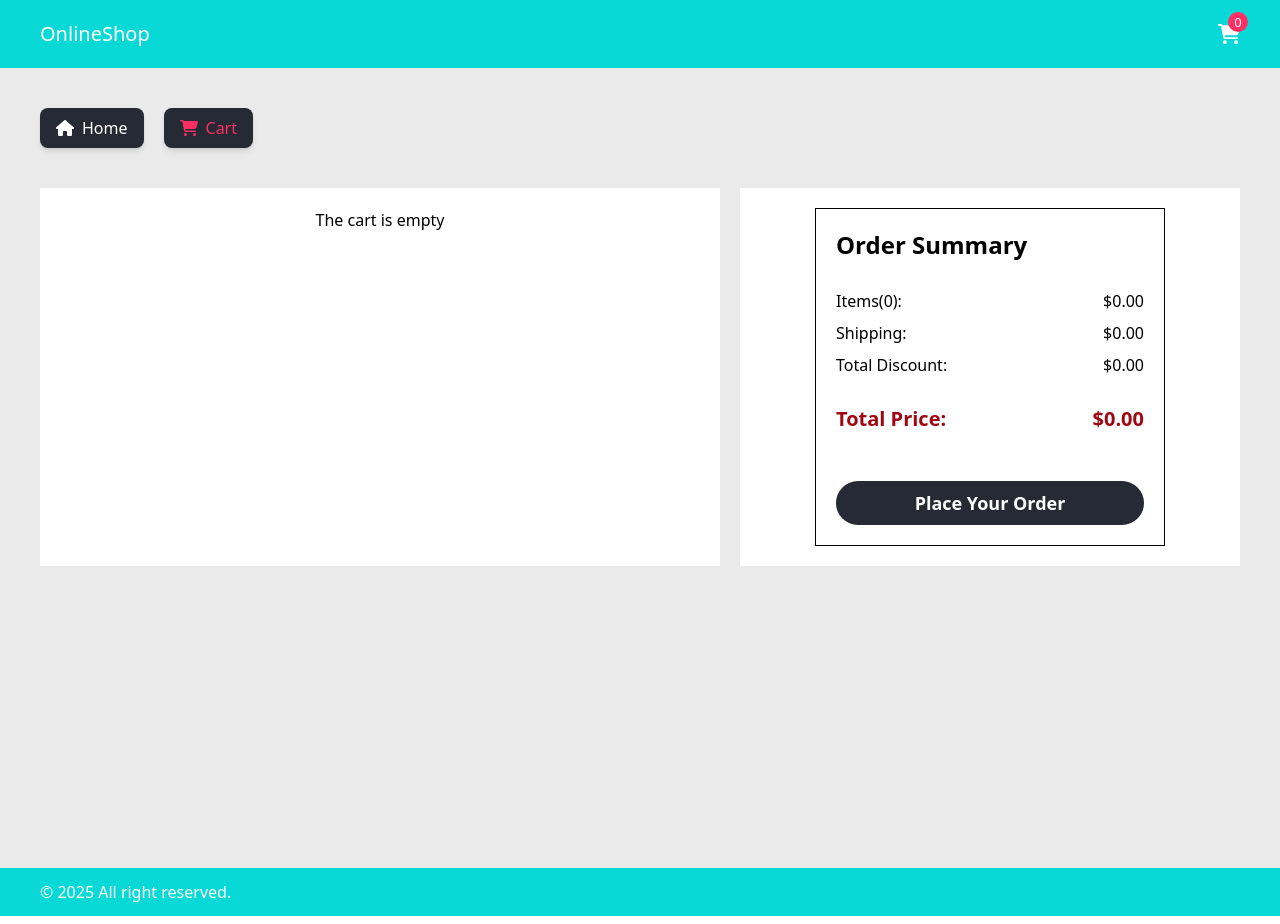
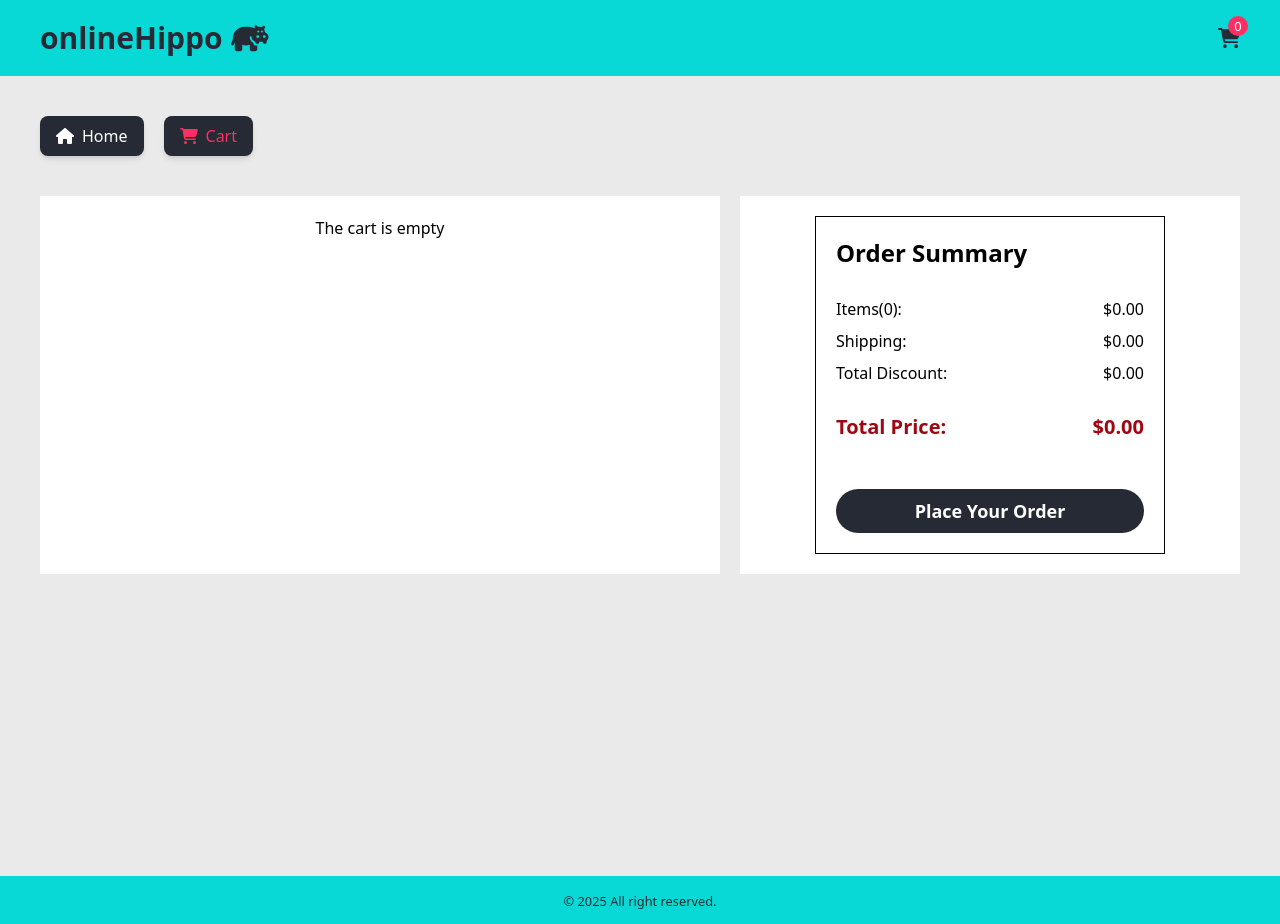
Before and after one commit to andromeda-glx/zustand-practice, a React (Vite) app: page /cart in a window 1280 px wide. Built offline with nearby package versions, Linux system fonts and the light colour scheme.

Commit message:
style logo and footer

```diff
--- a/src/components/Footer.jsx
+++ b/src/components/Footer.jsx
@@ -1,7 +1,9 @@
 export default function Footer() {
     return (
-        <footer className="bg-primary text-white py-3 px-10">
-            &copy; 2025 All right reserved.
+        <footer className="bg-primary text-secondary py-3 px-10 text-center">
+            <small>
+                &copy; 2025 All right reserved.
+            </small>
         </footer>
     )
 }
--- a/src/components/Header.jsx
+++ b/src/components/Header.jsx
@@ -2,6 +2,7 @@ import { faShoppingCart } from "@fortawesome/free-solid-svg-icons/faShoppingCart
 import { FontAwesomeIcon } from "@fortawesome/react-fontawesome";
 import useCart from "../stores/cart";
 import { useNavigate } from "react-router";
+import { faHippo } from "@fortawesome/free-solid-svg-icons";
 
 export default function Header() {
     const cartQuantity = useCart((state) => state.totalQuantity);
@@ -10,11 +11,18 @@ export default function Header() {
     return (
         <header className="bg-primary text-white sticky top-0 z-10">
             <div className="flex justify-between items-center py-5 px-10 text-xl max-w-[1500px] mx-auto">
-                <div className="">
-                    OnlineShop
+                <div
+                    className="flex items-center gap-x-2 text-3xl text-secondary font-semibold cursor-pointer"
+                    onClick={() => navigate("")}
+                >
+                    <span>onlineHippo</span>
+                    <FontAwesomeIcon icon={faHippo} />
                 </div>
-                <div className="relative cursor-pointer" onClick={() => navigate('cart')}>
-                    <div className="">
+                <div
+                    className="relative cursor-pointer"
+                    onClick={() => navigate('cart')}
+                >
+                    <div className="text-secondary">
                         <FontAwesomeIcon icon={faShoppingCart} />
                     </div>
 
```
